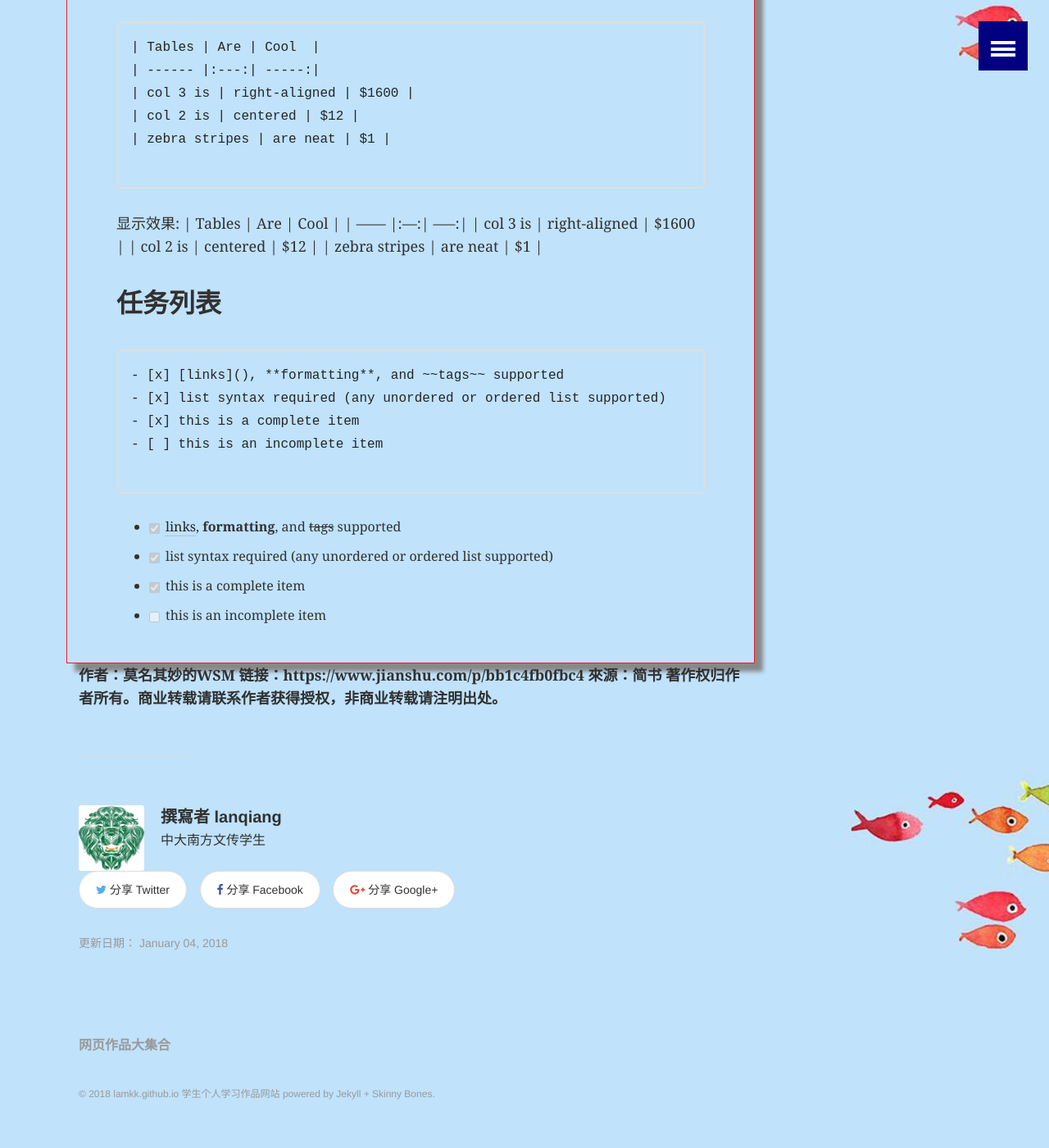
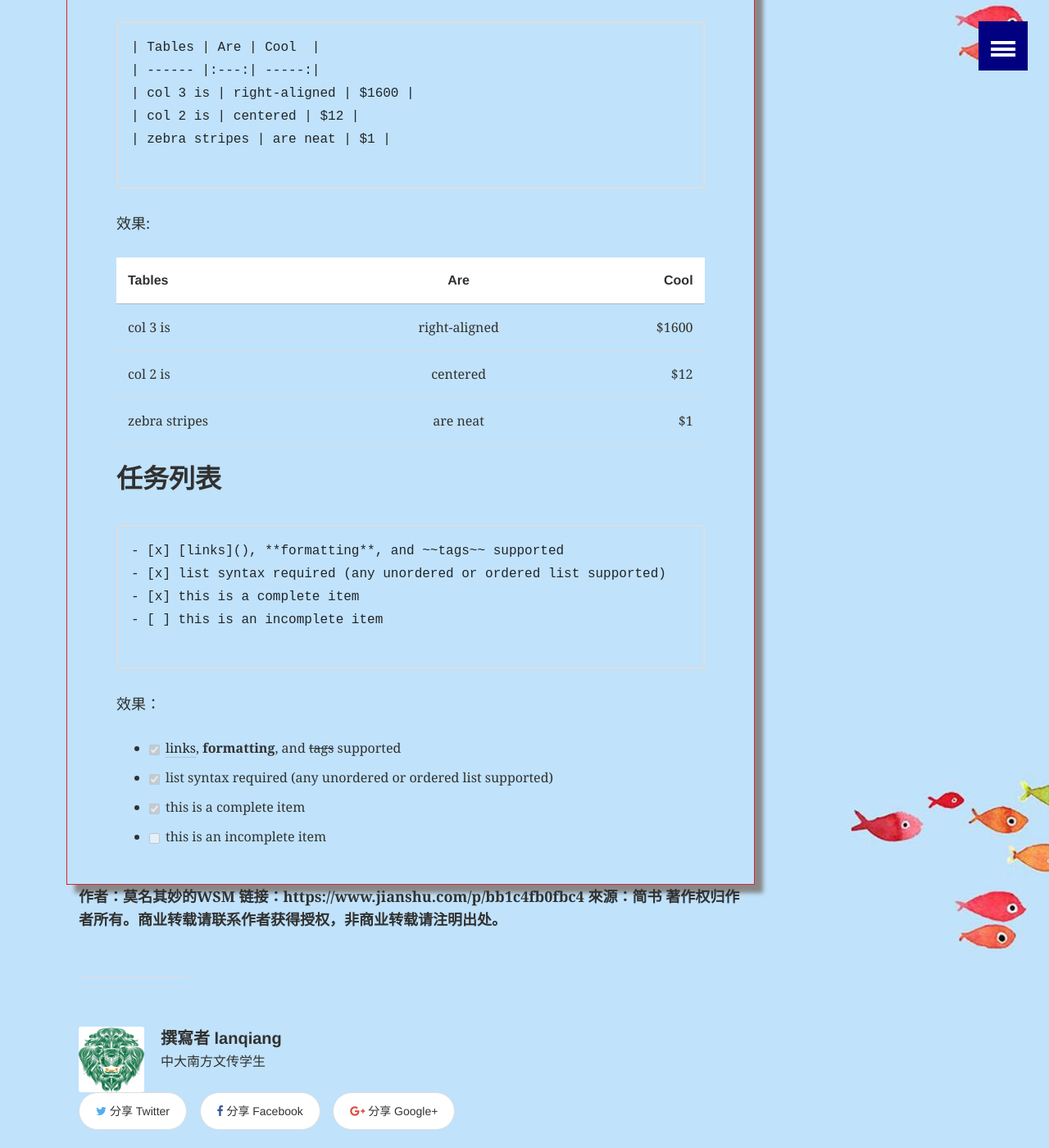
Before and after one commit to lamkk/lamkk.github.io, a Jekyll site: the page built from _posts/2018-1-4-notes(2).md, in a window 1280 px wide and 1400 px high, scrolled down 1946 px. Shown: the whole window at 82% size. Built offline with Jekyll 4.4.1, drawn with Linux system fonts in a browser that asks for light colours; part of the change alters nothing that is shown.

Commit message:
md成功

````diff
--- a/_posts/2018-1-4-notes(2).md
+++ b/_posts/2018-1-4-notes(2).md
@@ -63,14 +63,13 @@ markdown语法使用笔记
 | zebra stripes | are neat | $1 |
 
 ```
-显示效果:
+效果:
+
 | Tables | Are | Cool  |
 | ------ |:---:| -----:|
 | col 3 is | right-aligned | $1600 |
 | col 2 is | centered | $12 |
 | zebra stripes | are neat | $1 |
-
-
 
 ## 任务列表
 
@@ -81,6 +80,8 @@ markdown语法使用笔记
 - [ ] this is an incomplete item
 
 ```
+效果：
+
 - [x] [links](), **formatting**, and ~~tags~~ supported
 - [x] list syntax required (any unordered or ordered list supported)
 - [x] this is a complete item
````
